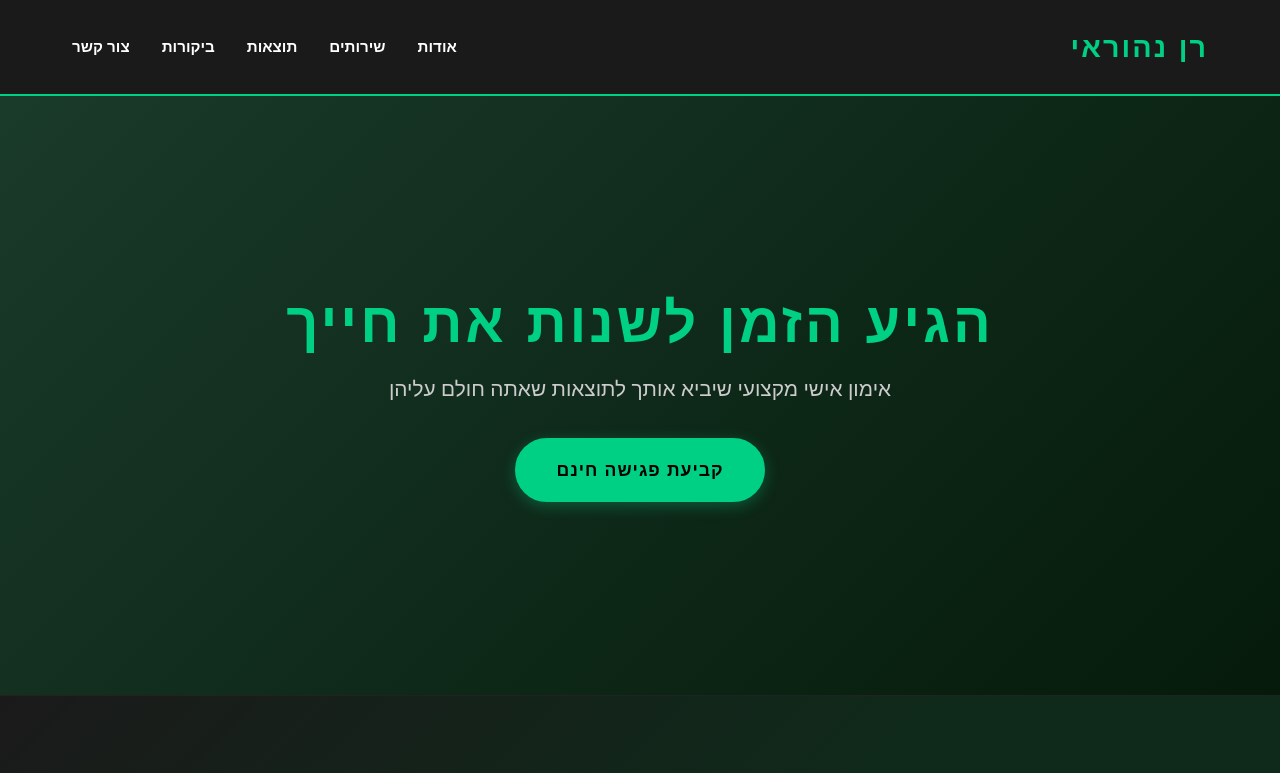
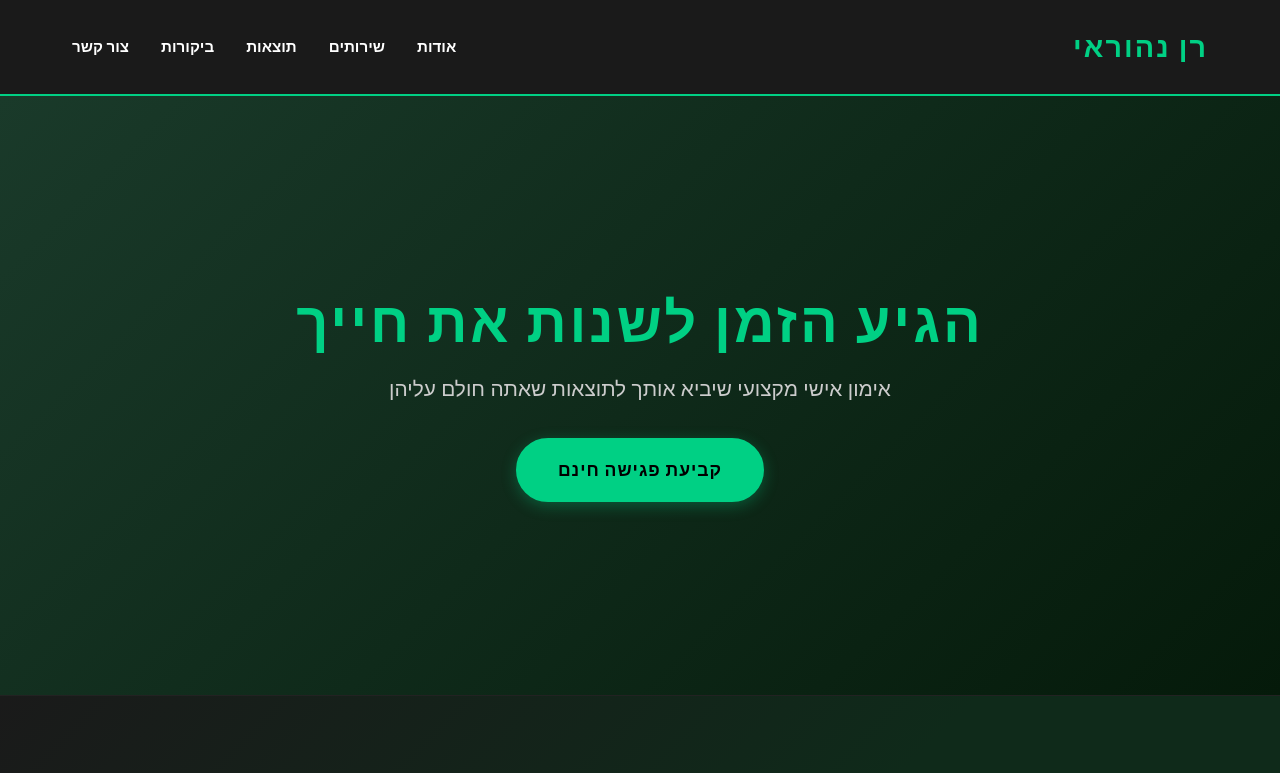
Before and after one commit to orishoptsy-oss/ran_personal_trainer_site, a plain HTML site: page index.html in a window 1280 px wide. Shown: the top 773 px of the page. Drawn offline with Linux system fonts and the light colour scheme.

Commit message:
Update fonts: Montserrat -> Poppins, Space Grotesk -> Crimson Text

```diff
--- a/index.html
+++ b/index.html
@@ -4,7 +4,7 @@
     <meta charset="UTF-8">
     <meta name="viewport" content="width=device-width, initial-scale=1.0">
     <title>רן נהוראי - מאמן כושר אישי | Ran Nehoray Personal Trainer</title>
-    <link href="https://fonts.googleapis.com/css2?family=Montserrat:wght@400;600;700;800;900&family=Space+Grotesk:wght@400;600;700&display=swap" rel="stylesheet">
+    <link href="https://fonts.googleapis.com/css2?family=Crimson+Text:wght@400;600;700&family=Poppins:wght@300;400;500;600;700&display=swap" rel="stylesheet">
     <style>
         * {
             margin: 0;
@@ -13,7 +13,7 @@
         }
 
         body {
-            font-family: 'Montserrat', sans-serif;
+            font-family: 'Poppins', sans-serif;
             background-color: #0f0f0f;
             color: #ffffff;
             line-height: 1.6;
```
